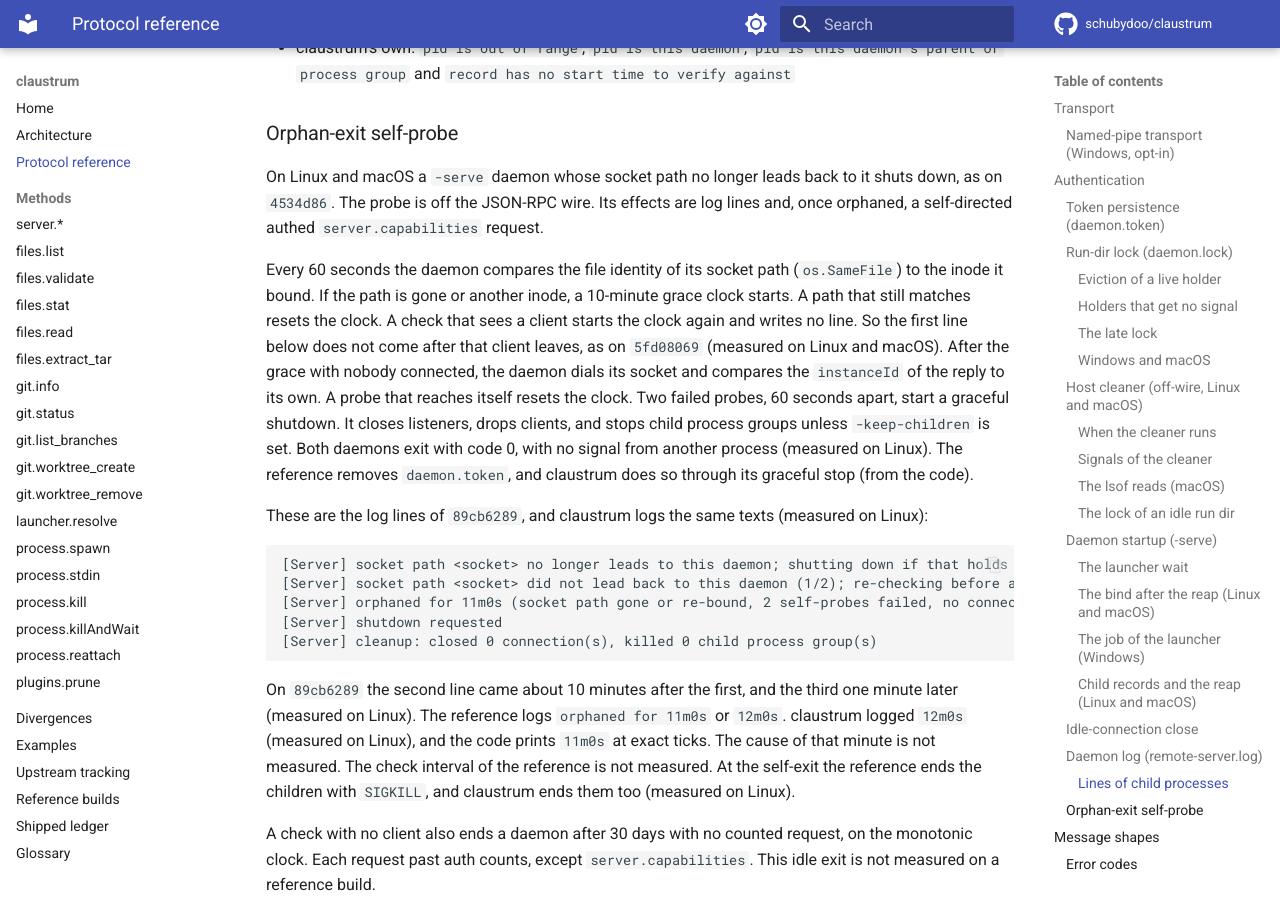
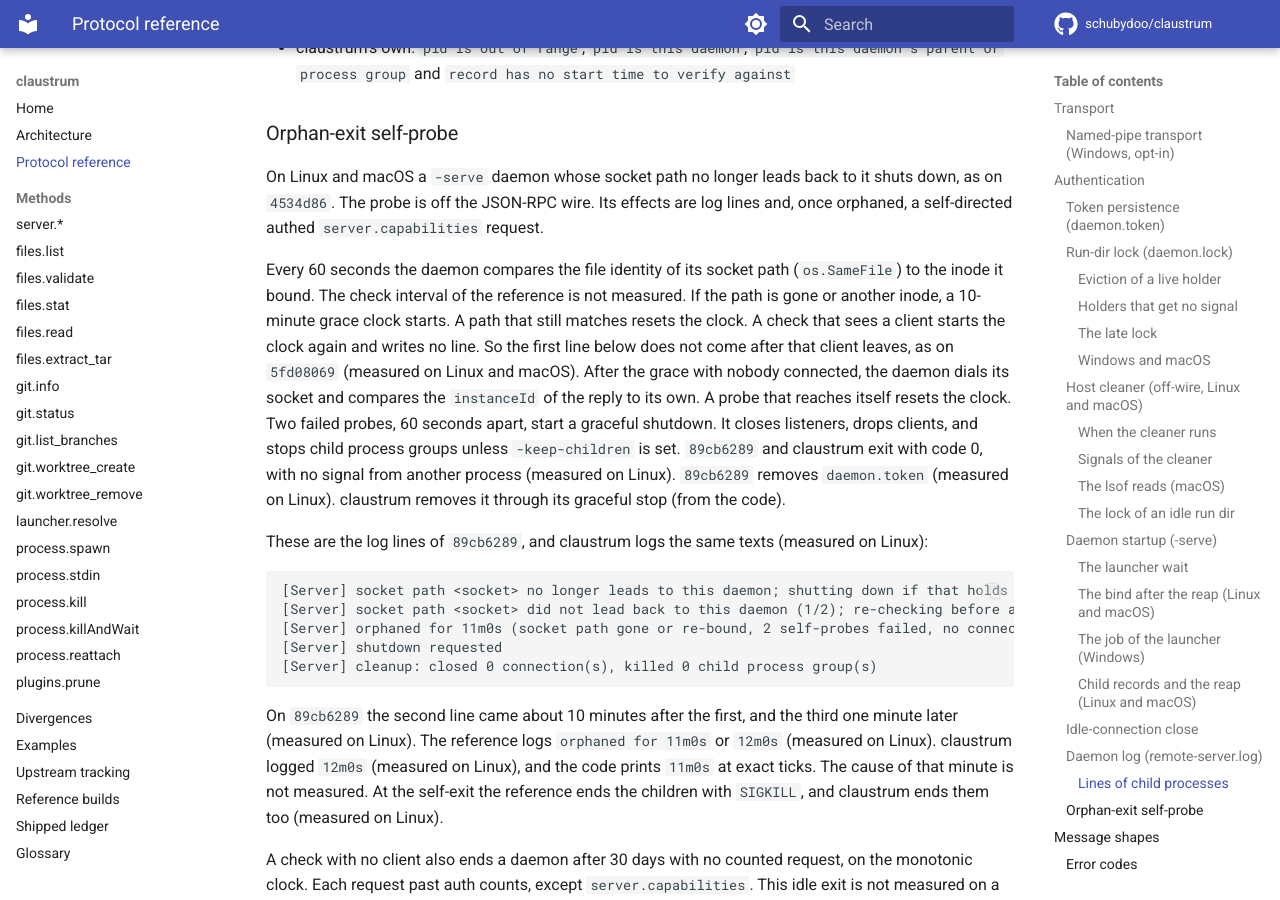
Before and after one commit to schubydoo/claustrum, an MkDocs documentation site: the page built from docs/PROTOCOL.md, in a window 1280 px wide and 900 px high, scrolled down 16030 px. Built offline with MkDocs 1.6.1 and Material for MkDocs 9.7.7, drawn with Linux system fonts in a browser that asks for light colours; comment, search, counter and statistics services are not loaded.

Commit message:
docs: scope the orphan-exit marks of the start and reap cut
Co-Authored-By: Claude Opus 5.5 <noreply@anthropic.com>

```diff
--- a/docs/PROTOCOL.md
+++ b/docs/PROTOCOL.md
@@ -722,7 +722,8 @@ log lines and, once orphaned, a self-directed authed `server.capabilities`
 request.
 
 Every 60 seconds the daemon compares the file identity of its socket path
-(`os.SameFile`) to the inode it bound. If the path is gone or another inode, a
+(`os.SameFile`) to the inode it bound. The check interval of the reference is
+not measured. If the path is gone or another inode, a
 10-minute grace clock starts. A path that still matches resets the clock. A check
 that sees a client starts the clock again and writes no line. So the first line
 below does not come after that client leaves, as on `5fd08069` (measured on Linux
@@ -730,9 +731,10 @@ and macOS). After the grace with nobody connected, the daemon dials its socket
 and compares the `instanceId` of the reply to its own. A probe that reaches itself
 resets the clock. Two failed probes, 60 seconds apart, start a graceful shutdown.
 It closes listeners, drops clients, and stops child process groups unless
-`-keep-children` is set. Both daemons exit with code 0, with no signal from
-another process (measured on Linux). The reference removes `daemon.token`, and
-claustrum does so through its graceful stop (from the code).
+`-keep-children` is set. `89cb6289` and claustrum exit with code 0, with no
+signal from another process (measured on Linux). `89cb6289` removes
+`daemon.token` (measured on Linux). claustrum removes it through its graceful
+stop (from the code).
 
 These are the log lines of `89cb6289`, and claustrum logs the same texts
 (measured on Linux):
@@ -747,9 +749,9 @@ These are the log lines of `89cb6289`, and claustrum logs the same texts
 
 On `89cb6289` the second line came about 10 minutes after the first, and the
 third one minute later (measured on Linux). The reference logs `orphaned for
-11m0s` or `12m0s`. claustrum logged `12m0s` (measured on Linux), and the code
-prints `11m0s` at exact ticks. The cause of that minute is not measured. The
-check interval of the reference is not measured. At
+11m0s` or `12m0s` (measured on Linux). claustrum logged `12m0s` (measured on
+Linux), and the code prints `11m0s` at exact ticks. The cause of that minute is
+not measured. At
 the self-exit the reference ends the children with `SIGKILL`, and claustrum ends
 them too (measured on Linux).
 
```
